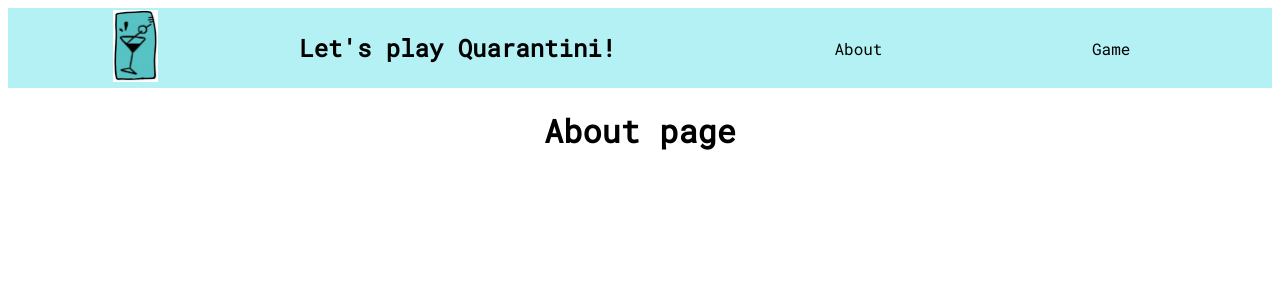
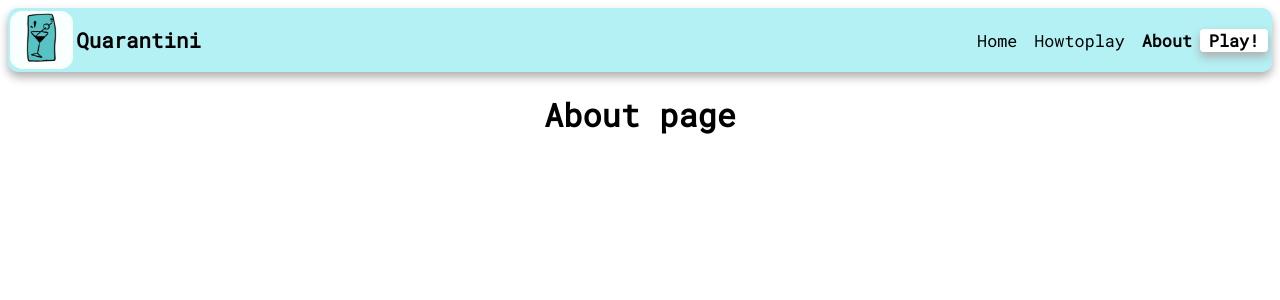
Before and after one commit to sracela/quarantini-webapp, a React (Create React App) app: page /about in a window 1280 px wide. Shown: the top 300 px of the page. Built offline with nearby package versions, Linux system fonts and the light colour scheme.

Commit message:
Add Navbar

```diff
--- a/src/components/App.js
+++ b/src/components/App.js
@@ -1,8 +1,10 @@
 import React from 'react';
-import Game from "components/Game";
+import Game from "screens/Game";
+import Howto from "screens/Howto";
 import Nav from "components/Nav";
-import About from "components/About";
+import About from "screens/About";
 import 'styles/App.css';
+import { GameProvider } from 'components/GameContext';
 
 // routing
 import { BrowserRouter as Router, Switch, Route } from 'react-router-dom';
@@ -20,9 +22,9 @@ const App = () => {
       <Nav />
       <Switch>
         <Route path="/" exact component={Home}/>
+        <Route path="/howto" exact component={Howto}/>
         <Route path="/about" component= {About}/>
-        <Route path="/game" component={Game}/>
-        {/* <Route path="/game/:id" /> */}
+        <GameProvider><Route path="/game" component={Game}/></GameProvider>
       </Switch>
 
     </div>
@@ -33,7 +35,8 @@ const App = () => {
 
 const Home = () => (
   <div>
-    <h1>Home Page</h1>
+    <h1>Stay Safe While Having Fun</h1>
+    <h2>Together we will get through this, so we might as well get drunk.</h2>
   </div>
 );
 
--- a/src/CardStack.js
+++ b/src/components/CardStack.js
@@ -1,7 +1,5 @@
 import React from 'react';
 import Card from "components/Card";
-
-
 import {
   MorphIcon
 } from 'react-svg-buttons';
@@ -12,7 +10,6 @@ class CardStack extends React.Component {
   constructor(props) {
     super(props)
     this.Tinder = null
-
   }
 
   onTinderSwipe() {
@@ -33,8 +30,8 @@ class CardStack extends React.Component {
             colors={images}
             width="400"
             height="450"
-            direction="swipeCornerDownRight"
-            duration={100}
+            direction="swipeLeft"
+            duration={150}
             ref={(node) => this.Tinder = node}
             className="tinder">
             {this.props.cards.map(card =>
--- /dev/null
+++ b/src/components/GameContext.js
@@ -0,0 +1,12 @@
+import React, { useState, createContext } from 'react';
+
+export const GameContext = createContext();
+
+export const GameProvider = props => {
+    const [cards, setCards] = useState([]);
+
+    return (
+    <GameContext.Provider value={[cards, setCards]}>
+    {props.children}
+    </GameContext.Provider>);
+}
--- a/src/components/Nav.js
+++ b/src/components/Nav.js
@@ -1,32 +1,39 @@
 import React from 'react';
-import 'styles/App.css';
+import 'styles/Nav.css';
 import logo from 'images/quarantini_logo.jpg';
-import { Link } from 'react-router-dom';
+import { NavLink } from 'react-router-dom';
+import { findByLabelText } from '@testing-library/react';
 
 //when we Link to something we get access to something in our props like this:
 //function itemDetail({ match }) { useEffect(); } and then... match.params.id
 function Nav () {
 
-    const navStyle = {
-        color: 'black',
-        textDecoration: 'none'
-    }
-
   return(
-    <nav>
-        <Link style={navStyle} to='/'>
-        <img src={logo} className="App-logo" alt="logo" />
-        </Link>
-        <h1>Let's play Quarantini!</h1>
-        <ul className="nav-links">
-            <Link style={navStyle} to='/about'>
-                <li>About</li>
-            </Link>
-            <Link style={navStyle} to='/game'>
-                <li>Game</li>
-            </Link>
-            {/* <Link to={`/game'/${item.id}`}>{item.name}</Link> */}
-        </ul>
+    <nav className="Nav">
+        <div className="Nav-logo">
+            <NavLink className="App-logo" to='/'>
+                <img src={logo} alt="logo" />
+            </NavLink>
+        </div>
+        <div className="Nav-title">
+            <h1>Quarantini</h1>
+        </div>
+        <div className="Nav-links">
+            <ul className="nav-links">
+                <NavLink exact activeClassName="selected" className="Link" to='/'>
+                    <li>Home</li>
+                </NavLink>
+                <NavLink activeClassName="selected" className="Link" to='/howto'>
+                    <li>How to play</li>
+                </NavLink>
+                <NavLink activeClassName="selected" className="Link" to='/about'>
+                    <li>About</li>
+                </NavLink>
+                <NavLink activeClassName="selected-main" className="Link main" to='/game'>
+                    <li>Play!</li>
+                </NavLink>
+            </ul>
+        </div>
     </nav>
   );
 }
--- a/src/index.css
+++ b/src/index.css
@@ -1,16 +1,5 @@
 body {
-  font-family: -apple-system, BlinkMacSystemFont, 'Segoe UI', 'Roboto', 'Oxygen',
-    'Ubuntu', 'Cantarell', 'Fira Sans', 'Droid Sans', 'Helvetica Neue',
-    sans-serif;
+  font-family: 'Roboto Mono', monospace;
   -webkit-font-smoothing: antialiased;
   -moz-osx-font-smoothing: grayscale;
 }
-
-code {
-  font-family: source-code-pro, Menlo, Monaco, Consolas, 'Courier New',
-    monospace;
-}
-
-body {
-  font-family: 'Roboto Mono', monospace;
-}
--- a/src/components/Game.js
+++ b/src/screens/Game.js
@@ -1,16 +1,16 @@
-import React from 'react';
+import React, { useContext } from 'react';
 import { useEffect, useState } from 'react';
 
 import 'styles/App.css';
-import CardStack from 'CardStack';
+import CardStack from 'components/CardStack';
+import { GameContext } from 'components/GameContext';
 
 
 function Game(){
   const cardReq = "http://sracela.pythonanywhere.com/cards/";
 
-  //create a state to put 'cards' in there
 
-  const [cards, setCards] = useState([]);
+  const [cards, setCards] = useContext(GameContext);
 
   useEffect(() => {
     getCards();
@@ -24,7 +24,7 @@ function Game(){
 
   return(
     <div>
-      <h1>Game page</h1>
+      <h1>Let's play Quarantini!</h1>
         <CardStack cards={cards}></CardStack>
     </div>
   );
--- /dev/null
+++ b/src/screens/Howto.js
@@ -0,0 +1,14 @@
+import React from 'react';
+import 'styles/App.css';
+
+
+function Howto() {
+
+  return(
+    <div>
+      <h1>How to play</h1>
+    </div>
+  );
+}
+
+export default Howto;
--- a/src/styles/App.css
+++ b/src/styles/App.css
@@ -1,22 +1,4 @@
 .App {
   text-align: center;
+  background-size: cover;
 }
-nav{
-  display: flex;
-  justify-content: space-around;
-  align-items: center;
-  min-height: 10vh;
-  background-color: rgba(67, 219, 230, 0.4);
-}
-
-.nav-links{
-  width: 40%;
-  display: flex;
-  justify-content: space-around;
-  align-items: center;
-  list-style: none;
-}
-
-.App-logo{
-  width: 25%;
-}
--- a/src/styles/Game.css
+++ b/src/styles/Game.css
@@ -32,6 +32,7 @@ button{
     background-color:transparent;
     color: transparent;
     margin-bottom: 5px;
+    box-shadow: 0px 5px 20px gray;
 }
 
 button:hover {
@@ -44,4 +45,5 @@ button:active {
     background-color: rgba(42, 161, 161, 0.623);
     /* box-shadow: 0 1px rgb(136, 135, 135); */
     transform: translateY(1px);
+    box-shadow: 0px 0px 0px gray;
   }
--- /dev/null
+++ b/src/styles/Nav.css
@@ -0,0 +1,94 @@
+.Nav{
+    display: flex;
+    align-items: center;
+    justify-content: flex-start;
+    min-height: 8vh;
+    overflow: hidden;
+    border-radius: 10px;
+    box-shadow: 0px 5px 10px rgb(175, 173, 173);
+    background-color: rgba(67, 219, 230, 0.4);
+}
+
+.Nav-logo{
+    border-radius: 20%;
+    width: 15%;
+    background-color: rgba(255, 255, 255, 0.918);
+    flex-grow: 1;
+    max-width: 5%;
+    min-height: 1%;
+    margin: 2px;
+}
+
+
+.App-logo img{
+    max-width:50%;
+    max-height: 50%;
+    margin: 2px;
+}
+
+.Nav-title{
+    flex-grow: 5;
+    margin-left: 1px;
+
+    margin-right: 1px;
+}
+.Nav-title h1{
+    font-size: 1.3em;
+    text-align: start;
+}
+
+.Nav-links{
+    margin-left: 1px;
+    margin-right: 1px;
+    flex-grow: 1;
+    display: flex;
+    justify-content: space-around;
+}
+
+.nav-links{
+    width: 40%;
+    display: flex;
+    justify-content: space-around;
+    align-items: center;
+    list-style: none;
+  }
+
+.Link {
+    color: black;
+    text-decoration: none;
+}
+
+.main{
+    font-weight: bold;
+    background-color:white;
+    box-shadow: 0px 5px 10px rgb(175, 173, 173);
+    border-radius: 4px;
+}
+
+.Link li{
+    display: inline-block;
+    white-space: nowrap;
+    text-align: center;
+    font-size: 1.05em;
+    word-spacing: -10px;
+    margin-left: 0.5em;
+    margin-right: 0.5em;
+}
+
+.selected{
+    font-weight: bolder;
+    text-decoration: underline;
+}
+
+.selected-main{
+    font-weight: bold;
+    border-radius: 4px;
+    box-shadow: 0px 5px 10px rgb(65, 63, 63);
+}
+
+
+li:hover {
+    border-radius: 4px;
+    background-color: rgba(250, 253, 253, 0.863);
+    cursor: pointer;
+  }
```
Also changed, not shown: src/screens/About.js (renamed from src/components/About.js), 1 other file (tests, documents, lock files or other folders).
